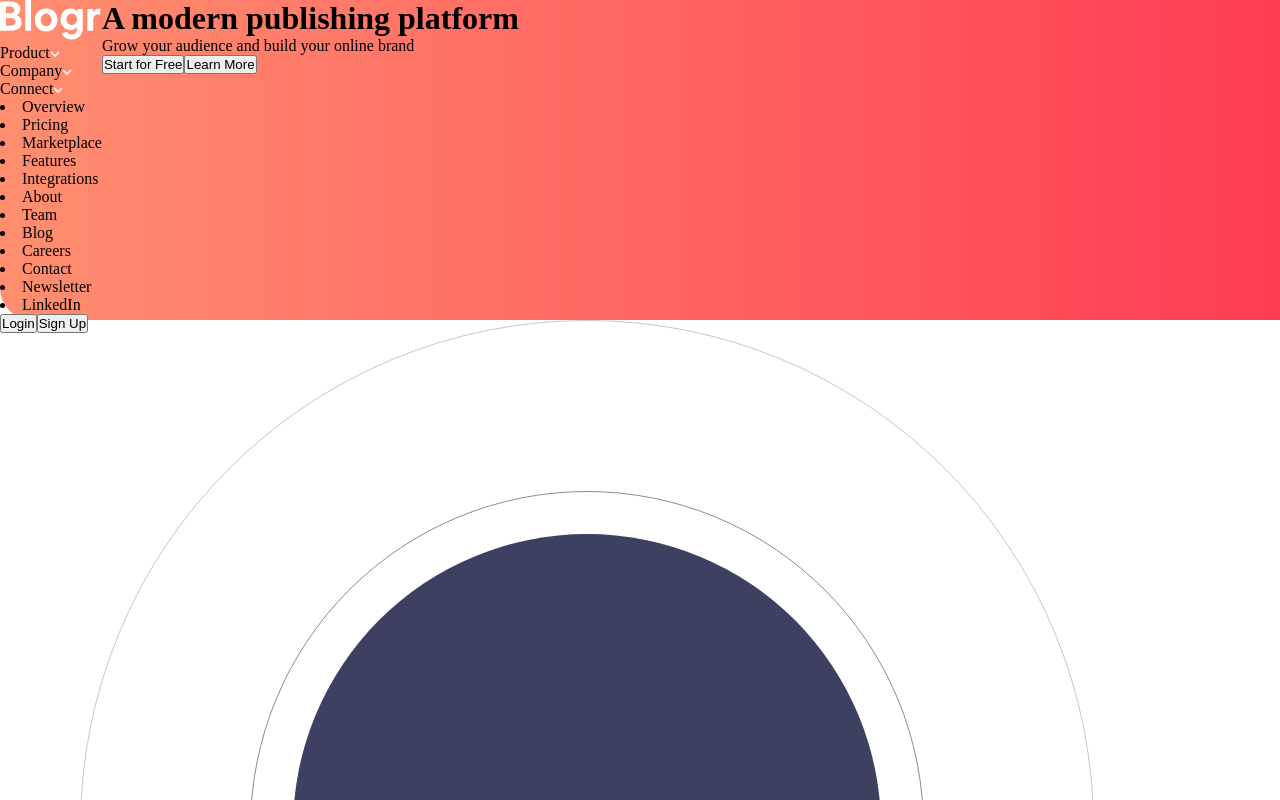
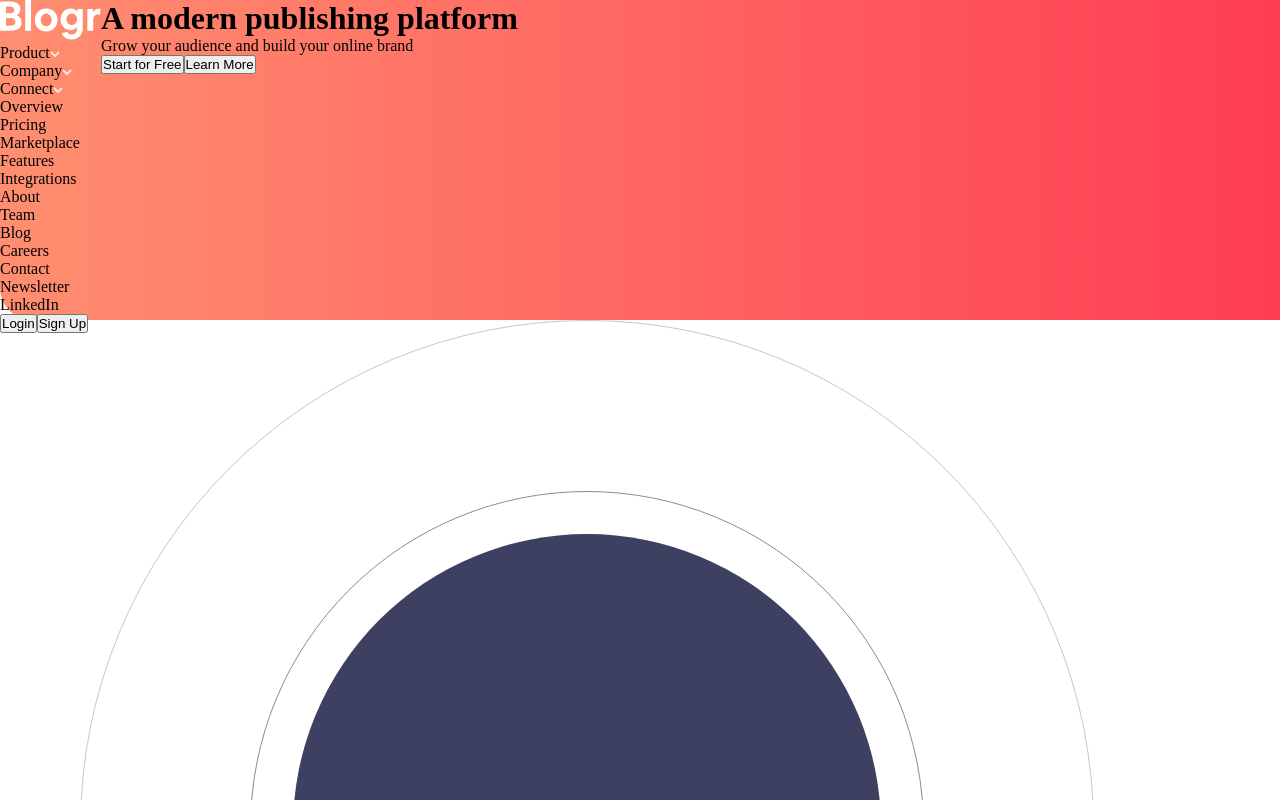
Before and after one commit to BryanPool99/Retos-FrontendMentor, a React (Create React App) app in the folder blogr-landing-page/: page / in a window 1280 px wide. Shown: the top 800 px of the page. Built offline with nearby package versions, Linux system fonts and the light colour scheme.

Commit message:
componentes hechos en react

```diff
--- a/blogr-landing-page/src/Components/ComponentsHeader/HeaderContent.jsx
+++ b/blogr-landing-page/src/Components/ComponentsHeader/HeaderContent.jsx
@@ -1,10 +1,10 @@
 import React from 'react'
 const ContentHeder=()=>{
     return(
-        <div>
+        <div className='container-content'>
             <h1>A modern publishing platform</h1>
             <p>Grow your audience and build your online brand</p>
-            <div>
+            <div className='container-btns'>
                 <button>Start for Free</button>
                 <button>Learn More</button>
             </div>
--- a/blogr-landing-page/src/Components/ComponentsHeader/Login.jsx
+++ b/blogr-landing-page/src/Components/ComponentsHeader/Login.jsx
@@ -1,7 +1,7 @@
 import React from "react";
 const ContainerLogin =()=>{
     return(
-        <div>
+        <div className="container-btn">
             <button>Login</button>
             <button>Sign Up</button>
         </div>
--- a/blogr-landing-page/src/Components/ComponentsHeader/NavList.jsx
+++ b/blogr-landing-page/src/Components/ComponentsHeader/NavList.jsx
@@ -9,19 +9,19 @@ const NavList =()=>{
     return (
         <nav>
             {navTitle.map((e)=>
-                 <ul >{e}
+                <p>{e}
                     <img src={iconArrowDown} alt="iconArrow"/>
-                </ul>
+                </p>
             )}
-            <div>
-                {ProductoList.map((Pli)=> <li>{Pli}</li>)}
-            </div>
-            <div>
-                {CompanyList.map((Cli)=> <li>{Cli}</li>)}
-            </div>
-            <div>
-                {ConnectList.map((Conli)=> <li>{Conli}</li>)}
-            </div>
+            <ul className="Prodlist">
+                {ProductoList.map((Pli)=> <li key={Pli}>{Pli}</li>)}
+            </ul>
+            <ul className="CompList">
+                {CompanyList.map((Cli)=> <li key={Cli}>{Cli}</li>)}
+            </ul>
+            <ul className="ConnecList">
+                {ConnectList.map((Conli)=> <li key={Conli}>{Conli}</li>)}
+            </ul>
 
         </nav>
 
```
